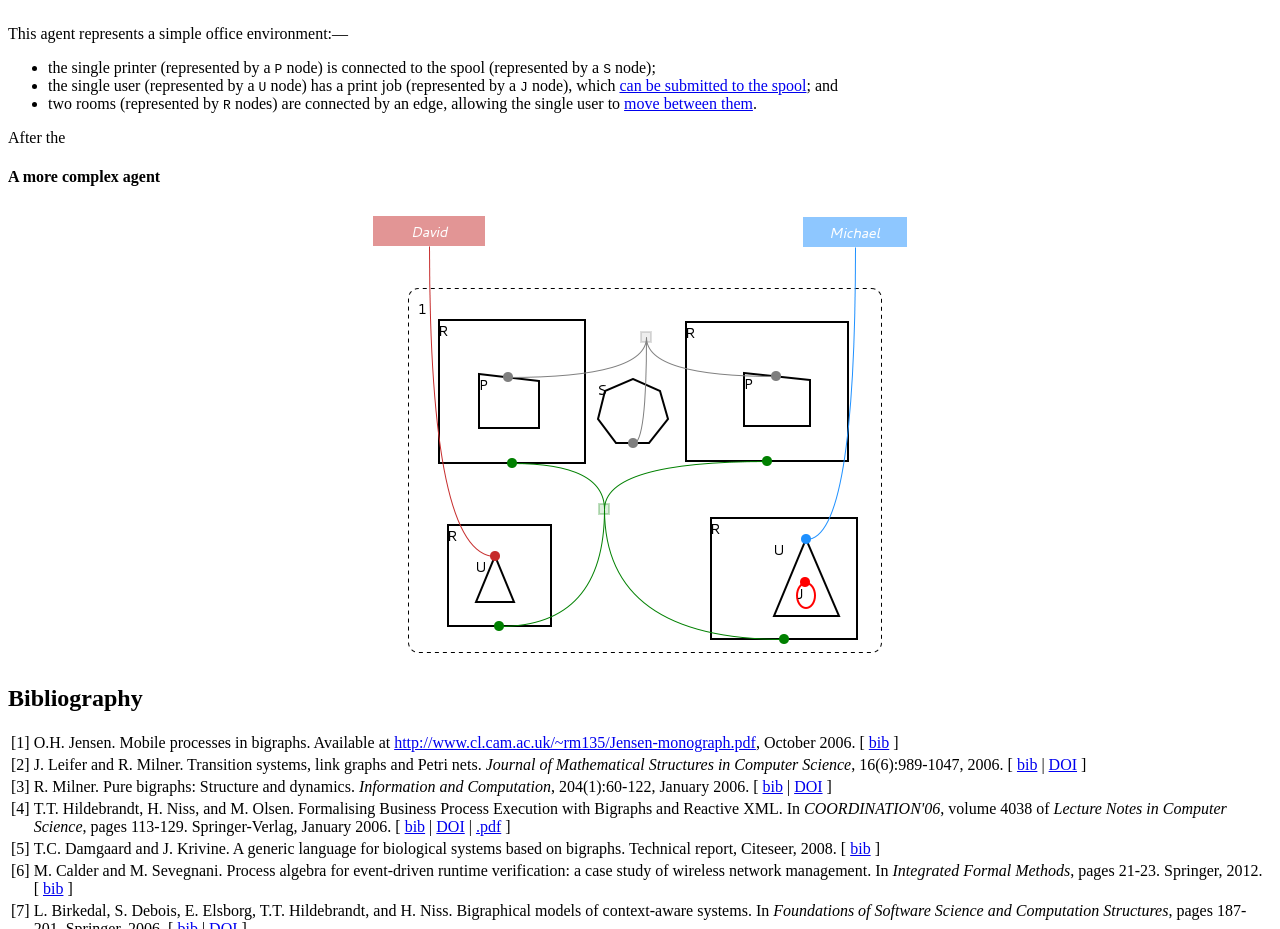
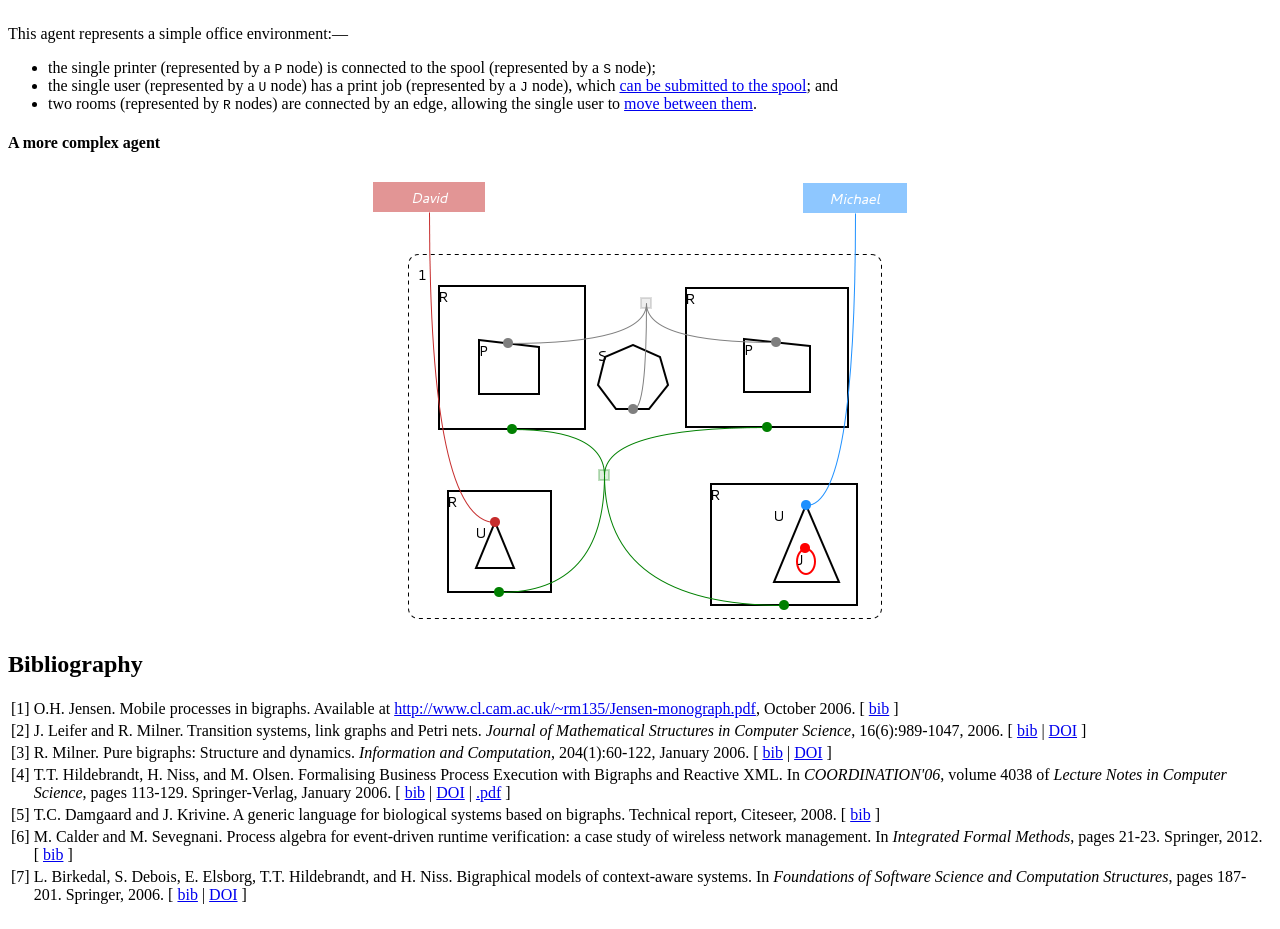
Before and after one commit to bigraph/bigraph.github.com, a plain HTML site: page papers/gcm2012/index.html in a window 1280 px wide. Shown: the part 2623-3552 px from the top of the page. Drawn offline with Linux system fonts and the light colour scheme.

Commit message:
[index.html] Removed a leftover paragraph fragment

```diff
--- a/papers/gcm2012/index.html
+++ b/papers/gcm2012/index.html
@@ -198,9 +198,6 @@ and applications for context-aware systems<a href="#birkedal2006bigraphical">[7]
 			href="#MoveRoom">move between them</a>.
 		</li>
 		</ul>
-		<p>
-			After the
-		</p>
 		<h4>
 			A more complex agent
 		</h4>
```
